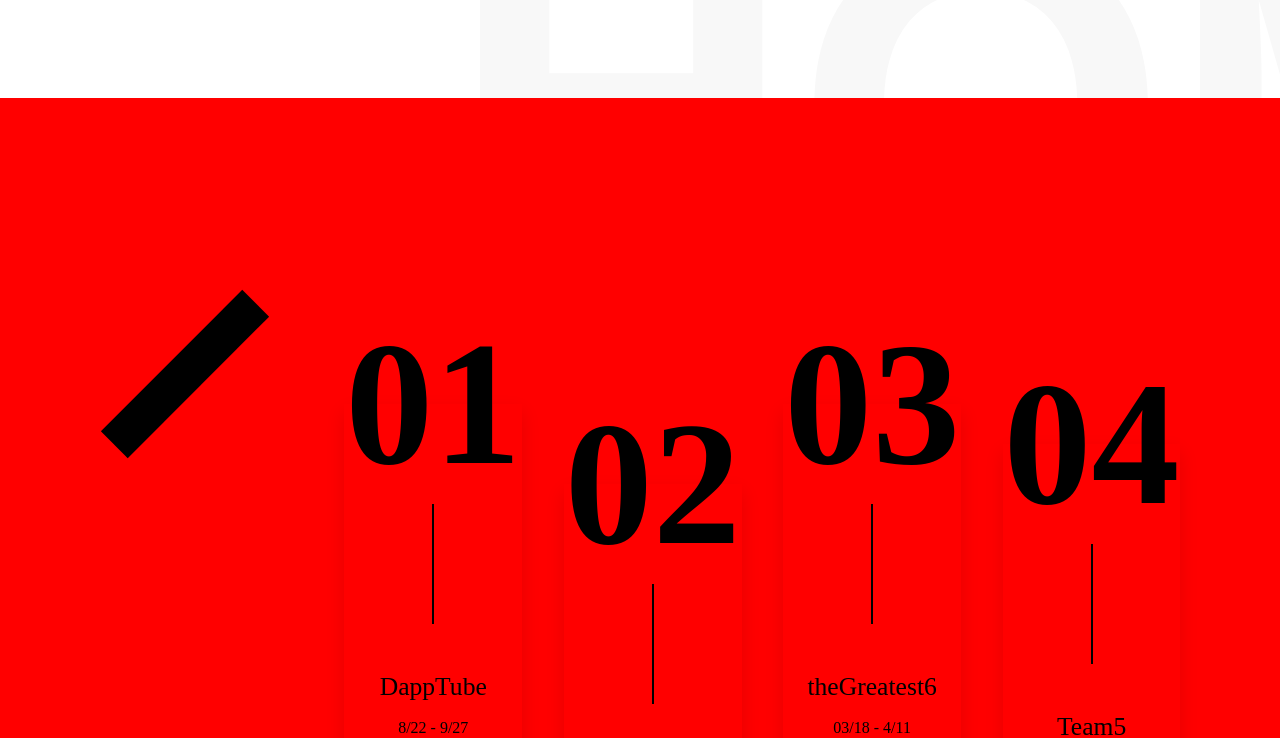
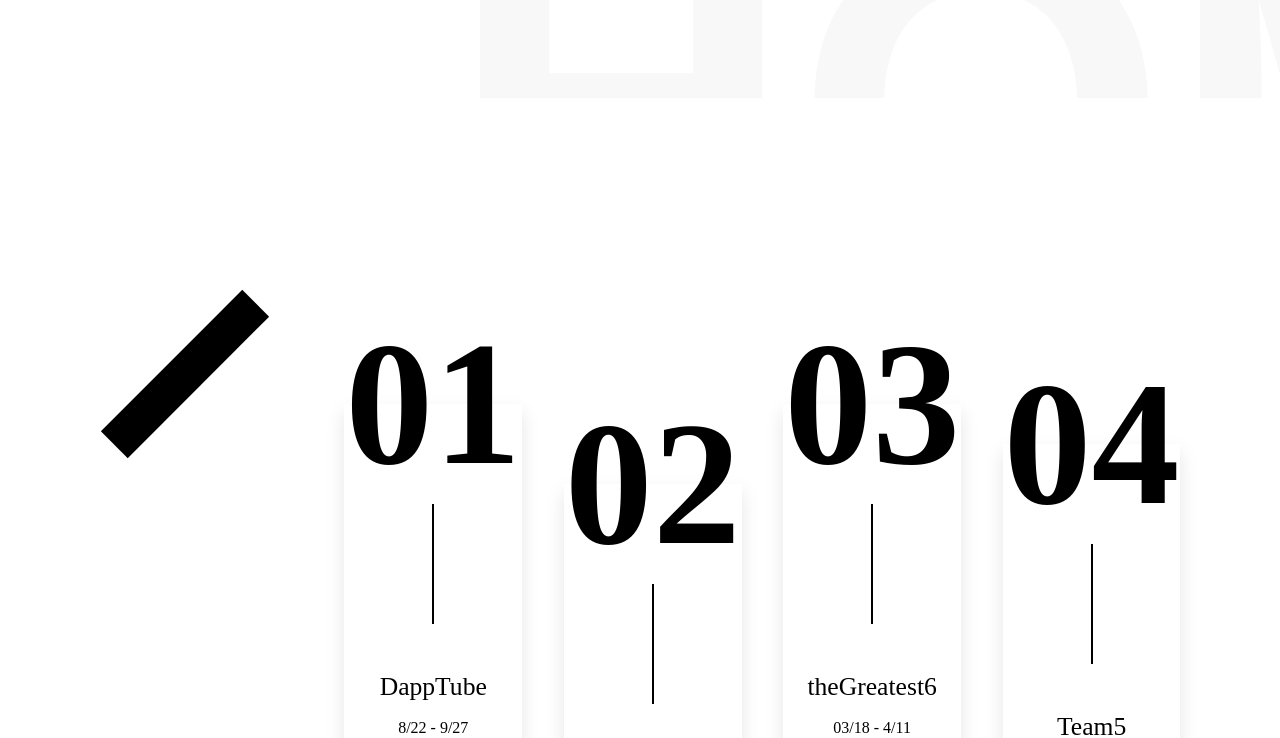
Before and after one commit to lhj12ps/lhj12ps.github.io, a React (Create React App) app: page / in a window 1280 px wide. Shown: the part 702-1440 px from the top of the page. Built offline with nearby package versions, Linux system fonts and the light colour scheme; a web font is replaced by a local one.

Commit message:
배경 수정

```diff
--- a/src/App.js
+++ b/src/App.js
@@ -84,14 +84,14 @@ const App = () => {
           <div
             className="pageBox"
             ref={(el) => (focusTarget.current[1] = el)}
-            style={{ height: "110vh", backgroundColor:"red"}}
+            style={{ height: "110vh"}}
           >
             <Project
               checkBox={checkBox}
               modal={modal}
               setModal={setModal}
               setClose={setClose}
-              style={{ backgroundColor:"blue"}}
+
             />
             <div className="backCircle"></div>
           </div>
```
